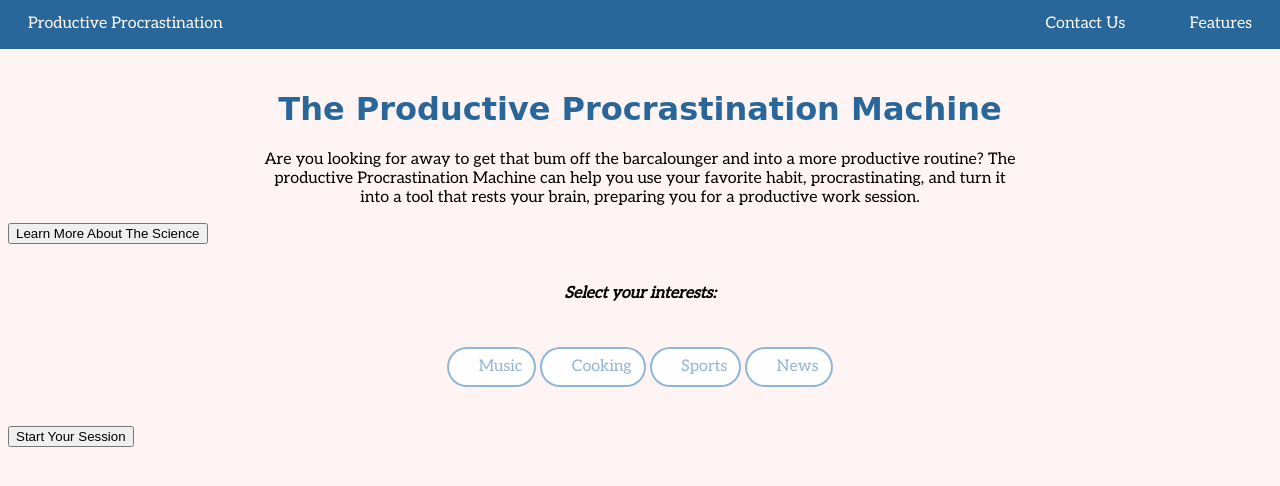
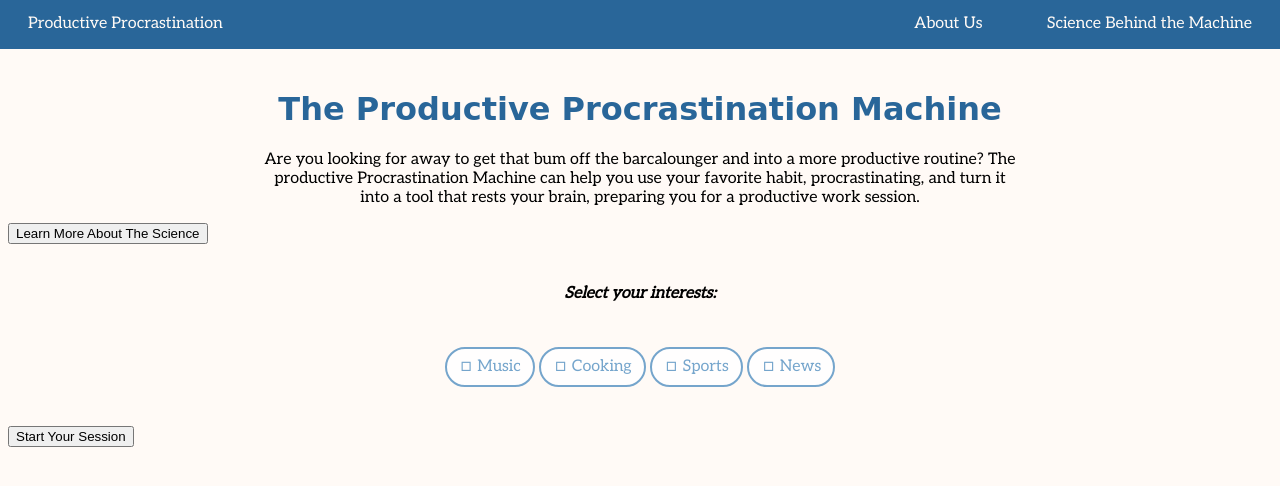
Before and after one commit to averma1/ProductiveProcrastination, a Flask app: page / in a window 1280 px wide. Shown: the top 486 px of the page. Run offline with Flask 2, Linux system fonts and the light colour scheme; some libraries are stand-ins or nearby versions; some web fonts are replaced.

Commit message:
changed base styles

```diff
--- a/app/static/styles.css
+++ b/app/static/styles.css
@@ -1,3 +1,4 @@
+@charset "UTF-8";
 @import url("https://fonts.googleapis.com/css?family=Calistoga&display=swap");
 @import url("https://fonts.googleapis.com/css?family=Aleo&display=swap");
 h1 {
@@ -5,7 +6,7 @@ h1 {
 
 body {
   font-size: 16px;
-  background-color: #fff4f4; }
+  background-color: #fffaf6; }
 
 .nav {
   position: sticky;
@@ -22,6 +23,13 @@ body {
   .nav__item {
     display: inline-block;
     margin: 0px 30px; }
+
+.parent {
+  display: grid;
+  grid-template-columns: repeat(5, 1fr);
+  grid-template-rows: repeat(5, 1fr);
+  grid-column-gap: 5px;
+  grid-row-gap: 5px; }
 
 .title {
   text-align: center;
@@ -42,21 +50,17 @@ body {
 ul.checkboxes {
   list-style: none;
   padding: 20px; }
-
   ul.checkboxes li {
     display: inline; }
-
     ul.checkboxes li label {
       display: inline-block;
       background-color: rgba(255, 255, 255, 0.9);
-  border: 2px solid rgba(116, 164, 204, 0.795);
-  color: rgba(116, 164, 204, 0.795);
+      border: 2px solid #75a5cc;
+      color: #75a5cc;
       border-radius: 25px;
       white-space: nowrap;
       margin: 3px 0px;
-  transition: all .2s; }
-
-ul.checkboxes li label {
+      transition: all .2s;
       padding: 8px 12px;
       cursor: pointer; }
 
@@ -69,11 +73,11 @@ ul.checkboxes li label::before {
   font-weight: 900;
   font-size: 12px;
   padding: 2px 6px 2px 2px;
-  content: "\f067";
+  content: "☐";
   transition: transform .3s ease-in-out; }
 
 ul.checkboxes li input[type="checkbox"]:checked + label::before {
-  content: "\f00c";
+  content: "✓";
   transform: rotate(-360deg);
   transition: transform .3s ease-in-out; }
 
@@ -84,7 +88,7 @@ ul.checkboxes li input[type="checkbox"]:checked + label {
   transition: all .2s; }
 
 ul.checkboxes li input[type="checkbox"] {
-  display: absolute; }
+  position: absolute; }
 
 ul.checkboxes li input[type="checkbox"] {
   position: absolute;
--- a/app/static/styles.scss
+++ b/app/static/styles.scss
@@ -1,17 +1,18 @@
-$red: #ff0000;
-$navbar-background-color: #296699;
-$navbar-font-color: #fffaf6;
-$page-background-color: rgb(255, 244, 244);
+$dark-blue: #296699;
+$medium-blue: #74A4CC;
+$transparent-blue: #75a5cc;
+$off-white: #fffaf6;
+$white: #fff;
 
 @import url('https://fonts.googleapis.com/css?family=Calistoga&display=swap');
 @import url('https://fonts.googleapis.com/css?family=Aleo&display=swap');
 
 h1{
-    color: $navbar-background-color;
+    color: $dark-blue;
 }
 body{
     font-size: 16px;
-    background-color: $page-background-color;
+    background-color: $off-white;
 }
 
 .nav {
@@ -22,8 +23,8 @@ body{
     margin: -10px;
     padding: 0;
     font-family: 'Aleo', serif;
-    background-color: $navbar-background-color;
-    color: $navbar-font-color;
+    background-color: $dark-blue;
+    color: $off-white;
     &__title {
         margin: 0px 30px;
     }
@@ -32,6 +33,15 @@ body{
         margin: 0px 30px;
     }
 }
+
+.parent {
+    display: grid;
+    grid-template-columns: repeat(5, 1fr);
+    grid-template-rows: repeat(5, 1fr);
+    grid-column-gap: 5px;
+    grid-row-gap: 5px;
+}
+
 
 .title{
     text-align: center;
@@ -54,24 +64,21 @@ body{
 ul.checkboxes {
     list-style: none;
     padding: 20px;
-}
-ul.checkboxes li{
+    li{
         display: inline;
-}
-ul.checkboxes li label{
+        label{
             display: inline-block;
             background-color: rgba(255, 255, 255, .9);
-    border: 2px solid rgba(116, 164, 204, 0.795);
-    color: rgba(116, 164, 204, 0.795);
+            border: 2px solid $transparent-blue;
+            color: $transparent-blue;
             border-radius: 25px;
             white-space: nowrap;
             margin: 3px 0px;
             transition: all .2s;
-}
-
-ul.checkboxes li label {
             padding: 8px 12px;
             cursor: pointer;
+        }
+    }
 }
 
 ul.checkboxes li label::before {
@@ -83,20 +90,20 @@ ul.checkboxes li label::before {
     font-weight: 900;
     font-size: 12px;
     padding: 2px 6px 2px 2px;
-    content: "\f067";
+    content: "☐";
     transition: transform .3s ease-in-out;
 }
 
 ul.checkboxes li input[type="checkbox"]:checked + label::before {
-    content: "\f00c";
+    content: "✓";
     transform: rotate(-360deg);
     transition: transform .3s ease-in-out;
 }
 
 ul.checkboxes li input[type="checkbox"]:checked + label {
-    border: 2px solid #296699;
-    background-color: #74A4CC;
-    color: #fff;
+    border: 2px solid $dark-blue;
+    background-color: $medium-blue;
+    color: $white;
     transition: all .2s;
 }
 
@@ -107,6 +114,11 @@ ul.checkboxes li input[type="checkbox"] {
     position: absolute;
     opacity: 0;
 }
+
 ul.checkboxes li input[type="checkbox"]:focus + label {
     border: 2px solid #CC7874;
 }
+
+input[type="submit"]{
+
+}
--- a/app/templates/base.html
+++ b/app/templates/base.html
@@ -13,8 +13,8 @@
 <nav class="nav">
     <div class="nav__title">Productive Procrastination</div>
     <ul class="nav__list">
-        <li class="nav__item">Contact Us</li>
-        <li class="nav__item">Features</li>
+        <li class="nav__item">About Us</li>
+        <li class="nav__item">Science Behind the Machine</li>
     </ul>
 </nav>
 <div style="height: 30px;"></div>
```
Lines whose indentation alone changed are shown as unchanged.
